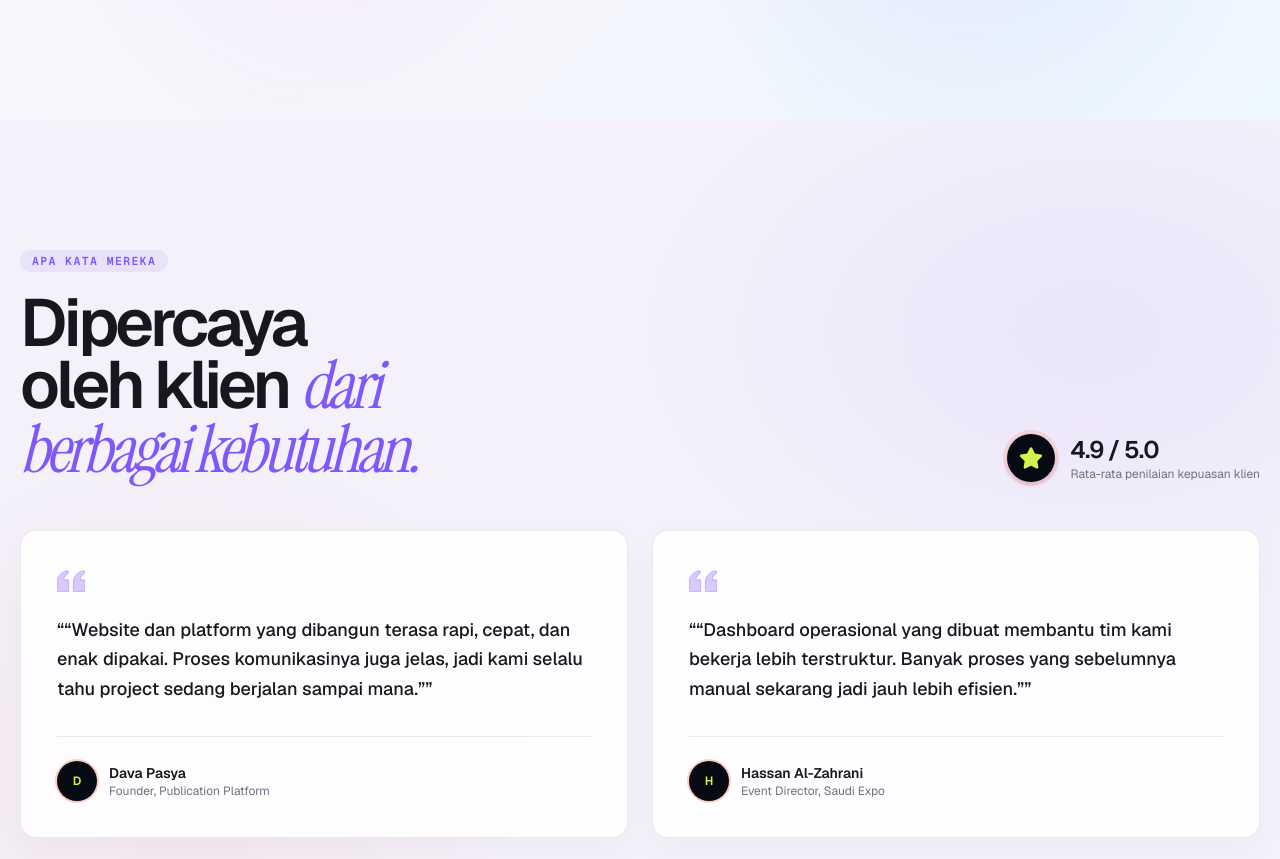
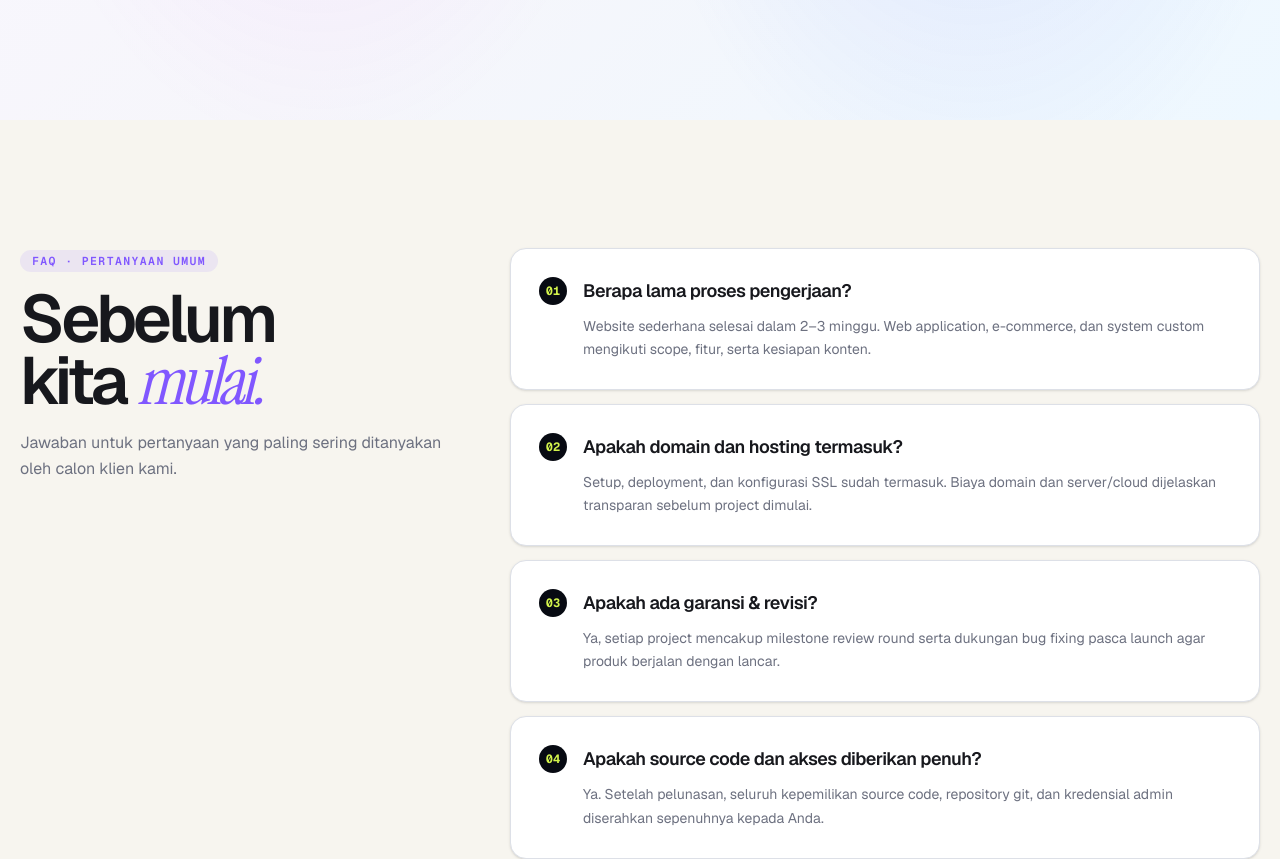
Before and after one commit to hmad28/hammadstudio, a Next.js app: page / in a window 1280 px wide. Shown: the part 7340-8199 px from the top of the page. Built offline with nearby package versions, Linux system fonts and the light colour scheme.

Commit message:
fix(home): remove placeholder testimonials

```diff
--- a/src/app/page.tsx
+++ b/src/app/page.tsx
@@ -6,7 +6,6 @@ import { WhyItMattersSection } from "@/components/why-it-matters-section";
 import { PortfolioSection } from "@/components/portfolio-section";
 import { PricingSection } from "@/components/pricing-section";
 import { ProcessPreviewSection } from "@/components/process-preview-section";
-import { TestimonialSection } from "@/components/testimonial-section";
 import { FAQSection } from "@/components/faq-section";
 
 export default function HomePage() {
@@ -33,10 +32,7 @@ export default function HomePage() {
       {/* 07 PROCESS (Soft Gray, 4 Visual Step Cards) */}
       <ProcessPreviewSection />
 
-      {/* 08 TESTIMONIALS (Soft Gray, Client Proof & Reviews) */}
-      <TestimonialSection />
-
-      {/* 09 FAQ (Off-white, Q&A Cards) */}
+      {/* 08 FAQ (Off-white, Q&A Cards) */}
       <FAQSection />
     </div>
   );
```
